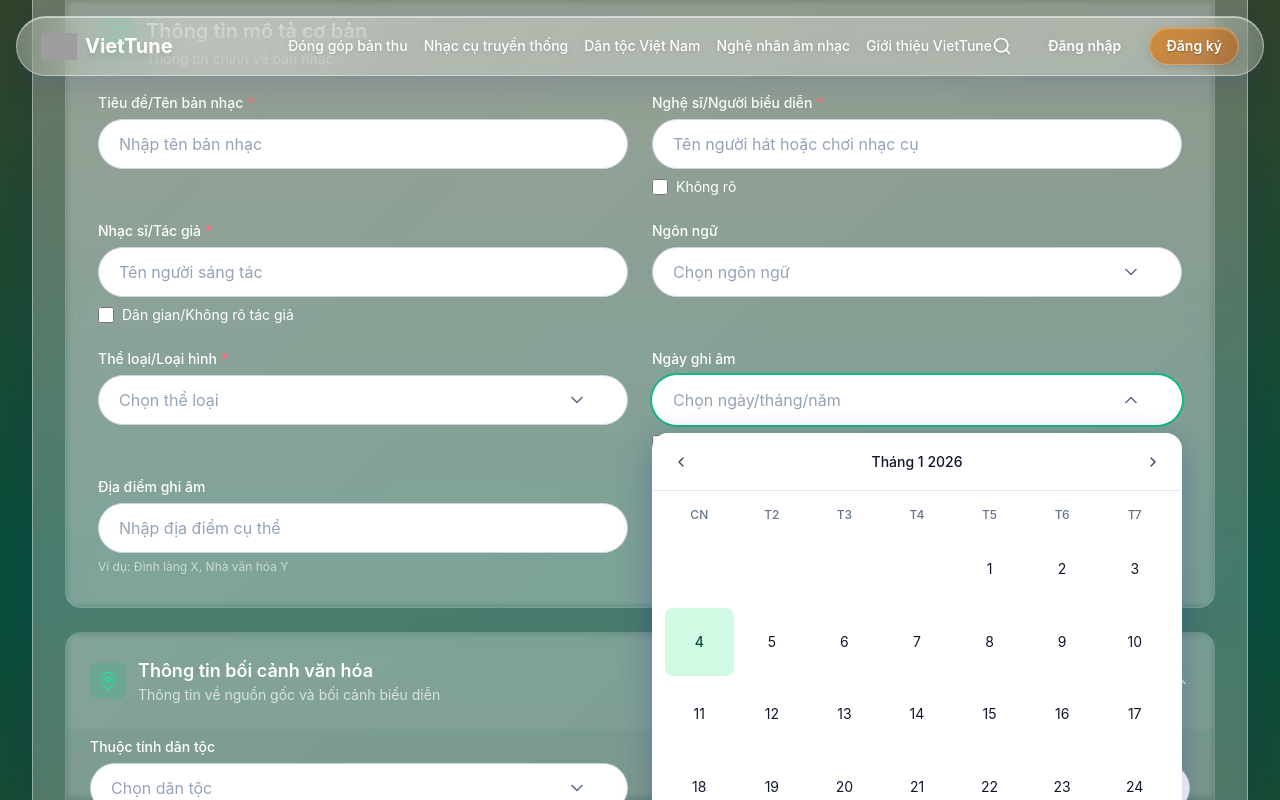
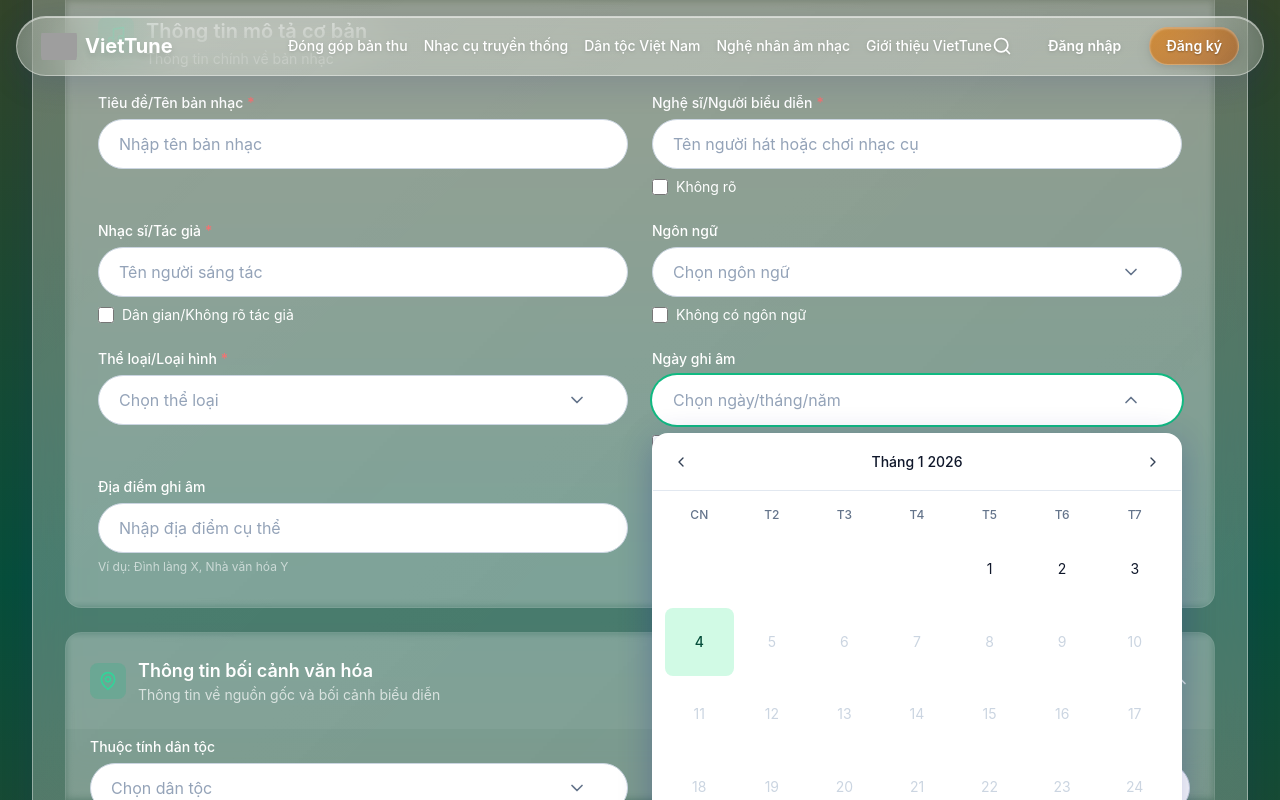
Before and after one commit to NguyenQuocDatOriginals/SP26SE120_VietTune, a React (Vite) app: page /upload in a window 1280 px wide. Both pictures are taken after a click on the button "Chọn ngày/tháng/năm". Shown: the part 895-1695 px from the top of the page. Built offline with nearby package versions, Linux system fonts and the light colour scheme; grey boxes are pictures that could not be loaded.

Commit message:
Enhance UploadMusic component: add custom fields for language, genre, ethnicity, and event type; improve date handling and button states

```diff
--- a/src/components/features/UploadMusic.tsx
+++ b/src/components/features/UploadMusic.tsx
@@ -559,8 +559,10 @@ function DatePicker({
   const dayNames = ["CN", "T2", "T3", "T4", "T5", "T6", "T7"];
 
   const handleDateClick = (day: number) => {
-    const newDate = new Date(viewDate.getFullYear(), viewDate.getMonth(), day);
-    const isoString = newDate.toISOString().split('T')[0];
+    const year = viewDate.getFullYear();
+    const month = (viewDate.getMonth() + 1).toString().padStart(2, '0');
+    const dayStr = day.toString().padStart(2, '0');
+    const isoString = `${year}-${month}-${dayStr}`;
     onChange(isoString);
     setIsOpen(false);
   };
@@ -660,18 +662,25 @@ function DatePicker({
                     selectedDate.getMonth() === viewDate.getMonth() &&
                     selectedDate.getFullYear() === viewDate.getFullYear();
 
+                  const today = new Date();
                   const isToday =
-                    new Date().getDate() === day &&
-                    new Date().getMonth() === viewDate.getMonth() &&
-                    new Date().getFullYear() === viewDate.getFullYear();
+                    today.getDate() === day &&
+                    today.getMonth() === viewDate.getMonth() &&
+                    today.getFullYear() === viewDate.getFullYear();
+
+                  const dayDate = new Date(viewDate.getFullYear(), viewDate.getMonth(), day);
+                  const isFuture = dayDate > today;
 
                   return (
                     <button
                       key={day}
                       type="button"
-                      onClick={() => handleDateClick(day)}
+                      onClick={() => !isFuture && handleDateClick(day)}
+                      disabled={isFuture}
                       className={`aspect-square rounded-lg text-sm transition-colors ${
-                        isSelected
+                        isFuture
+                          ? "text-secondary-300 cursor-not-allowed"
+                          : isSelected
                           ? "bg-emerald-500 text-white font-medium"
                           : isToday
                           ? "bg-emerald-100 text-emerald-900 font-medium"
@@ -864,16 +873,21 @@ export default function UploadMusic() {
   const [composer, setComposer] = useState("");
   const [composerUnknown, setComposerUnknown] = useState(false);
   const [language, setLanguage] = useState("");
+  const [noLanguage, setNoLanguage] = useState(false);
+  const [customLanguage, setCustomLanguage] = useState("");
   const [genre, setGenre] = useState("");
+  const [customGenre, setCustomGenre] = useState("");
   const [recordingDate, setRecordingDate] = useState("");
   const [dateEstimated, setDateEstimated] = useState(false);
   const [dateNote, setDateNote] = useState("");
   const [recordingLocation, setRecordingLocation] = useState("");
 
   const [ethnicity, setEthnicity] = useState("");
+  const [customEthnicity, setCustomEthnicity] = useState("");
   const [region, setRegion] = useState("");
   const [province, setProvince] = useState("");
   const [eventType, setEventType] = useState("");
+  const [customEventType, setCustomEventType] = useState("");
   const [performanceType, setPerformanceType] = useState("");
   const [instruments, setInstruments] = useState<string[]>([]);
 
@@ -1026,18 +1040,18 @@ export default function UploadMusic() {
         title,
         artist: artistUnknown ? "Không rõ nghệ sĩ" : artist,
         composer: composerUnknown ? "Dân gian/Không rõ tác giả" : composer,
-        language,
-        genre,
+        language: language === "Khác" ? customLanguage : language,
+        genre: genre === "Khác" ? customGenre : genre,
         recordingDate,
         dateEstimated,
         dateNote,
         recordingLocation,
       },
       culturalContext: {
-        ethnicity,
+        ethnicity: ethnicity === "Khác" ? customEthnicity : ethnicity,
         region,
         province,
-        eventType,
+        eventType: eventType === "Khác" ? customEventType : eventType,
         performanceType,
         instruments,
       },
@@ -1096,15 +1110,20 @@ export default function UploadMusic() {
     setComposer("");
     setComposerUnknown(false);
     setLanguage("");
+    setNoLanguage(false);
+    setCustomLanguage("");
     setGenre("");
+    setCustomGenre("");
     setRecordingDate("");
     setDateEstimated(false);
     setDateNote("");
     setRecordingLocation("");
     setEthnicity("");
+    setCustomEthnicity("");
     setRegion("");
     setProvince("");
     setEventType("");
+    setCustomEventType("");
     setPerformanceType("");
     setInstruments([]);
     setDescription("");
@@ -1301,19 +1320,51 @@ export default function UploadMusic() {
             )}
           </div>
 
+          <div className="space-y-2">
             <FormField label="Ngôn ngữ">
               <SearchableDropdown
                 value={language}
-              onChange={setLanguage}
+                onChange={(val) => {
+                  setLanguage(val);
+                  if (val !== "Khác") setCustomLanguage("");
+                }}
                 options={LANGUAGES}
                 placeholder="Chọn ngôn ngữ"
-            />
-          </FormField>
-
+                disabled={noLanguage}
+              />
+            </FormField>
+            {language === "Khác" && !noLanguage && (
+              <TextInput
+                value={customLanguage}
+                onChange={setCustomLanguage}
+                placeholder="Nhập tên ngôn ngữ khác..."
+              />
+            )}
+            <label className="flex items-center gap-2 text-sm text-white cursor-pointer">
+              <input
+                type="checkbox"
+                checked={noLanguage}
+                onChange={(e) => {
+                  setNoLanguage(e.target.checked);
+                  if (e.target.checked) {
+                    setLanguage("");
+                    setCustomLanguage("");
+                  }
+                }}
+                className="w-4 h-4 rounded border-secondary-300 bg-white text-emerald-500 focus:ring-emerald-500"
+              />
+              Không có ngôn ngữ
+            </label>
+          </div>
+
+          <div className="space-y-2">
             <FormField label="Thể loại/Loại hình" required>
               <SearchableDropdown
                 value={genre}
-              onChange={setGenre}
+                onChange={(val) => {
+                  setGenre(val);
+                  if (val !== "Khác") setCustomGenre("");
+                }}
                 options={GENRES}
                 placeholder="Chọn thể loại"
               />
@@ -1321,6 +1372,14 @@ export default function UploadMusic() {
                 <p className="text-sm text-red-400">{errors.genre}</p>
               )}
             </FormField>
+            {genre === "Khác" && (
+              <TextInput
+                value={customGenre}
+                onChange={setCustomGenre}
+                placeholder="Nhập tên thể loại khác..."
+              />
+            )}
+          </div>
 
           <div className="space-y-2">
             <FormField label="Ngày ghi âm">
@@ -1372,14 +1431,26 @@ export default function UploadMusic() {
         )}
 
         <div className="grid grid-cols-1 md:grid-cols-2 gap-6">
+          <div className="space-y-2">
             <FormField label="Thuộc tính dân tộc">
               <SearchableDropdown
                 value={ethnicity}
-              onChange={setEthnicity}
+                onChange={(val) => {
+                  setEthnicity(val);
+                  if (val !== "Khác") setCustomEthnicity("");
+                }}
                 options={ETHNICITIES}
                 placeholder="Chọn dân tộc"
               />
             </FormField>
+            {ethnicity === "Khác" && (
+              <TextInput
+                value={customEthnicity}
+                onChange={setCustomEthnicity}
+                placeholder="Nhập tên dân tộc khác..."
+              />
+            )}
+          </div>
 
           <FormField label="Khu vực">
             <SearchableDropdown
@@ -1400,14 +1471,26 @@ export default function UploadMusic() {
             />
           </FormField>
 
+          <div className="space-y-2">
             <FormField label="Loại sự kiện">
               <SearchableDropdown
                 value={eventType}
-              onChange={setEventType}
+                onChange={(val) => {
+                  setEventType(val);
+                  if (val !== "Khác") setCustomEventType("");
+                }}
                 options={EVENT_TYPES}
                 placeholder="Chọn loại sự kiện"
               />
             </FormField>
+            {eventType === "Khác" && (
+              <TextInput
+                value={customEventType}
+                onChange={setCustomEventType}
+                placeholder="Nhập loại sự kiện khác..."
+              />
+            )}
+          </div>
 
           <div className="md:col-span-2">
             <FormField label="Loại hình biểu diễn">
```
Lines whose indentation alone changed are shown as unchanged.
